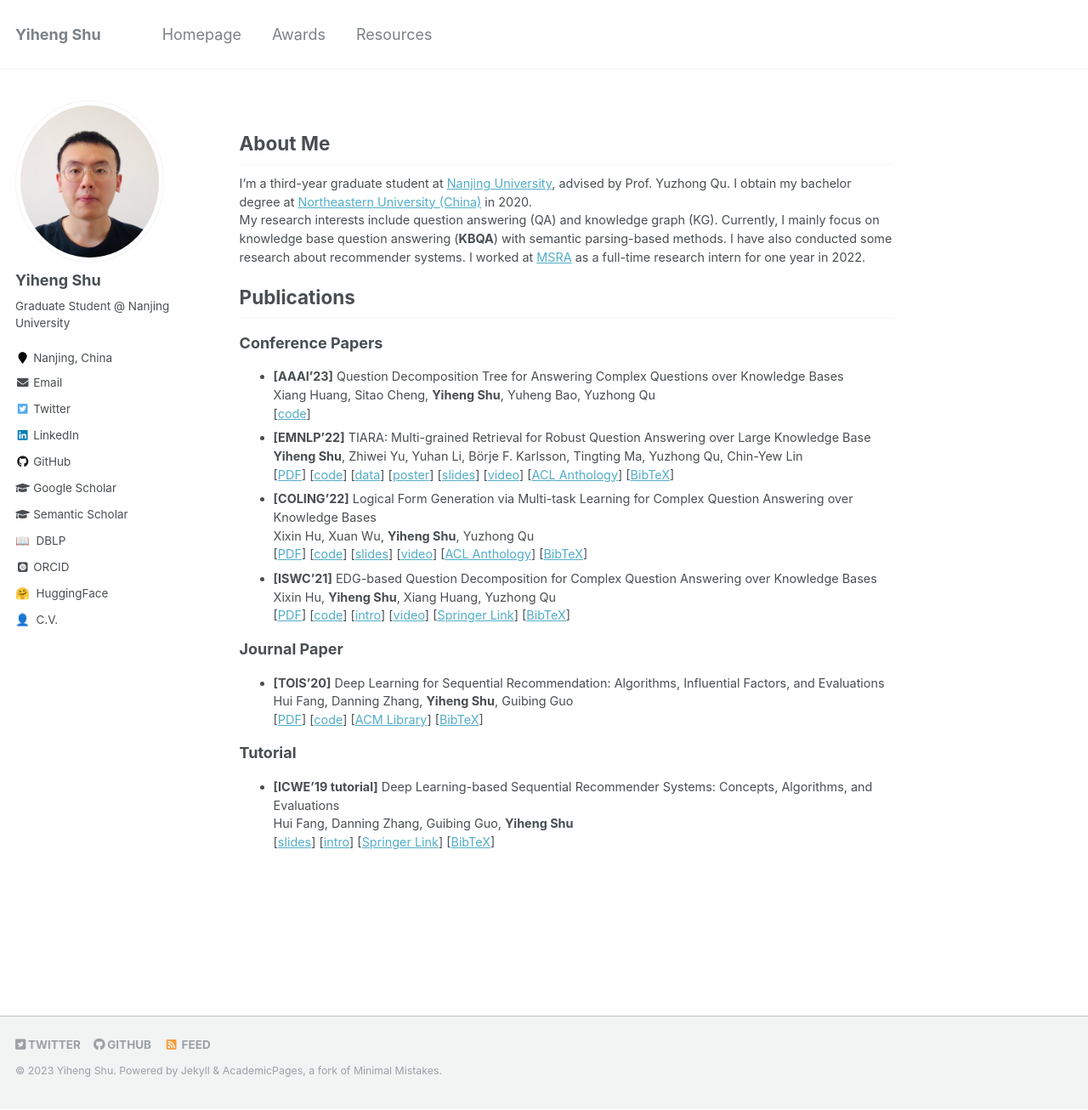
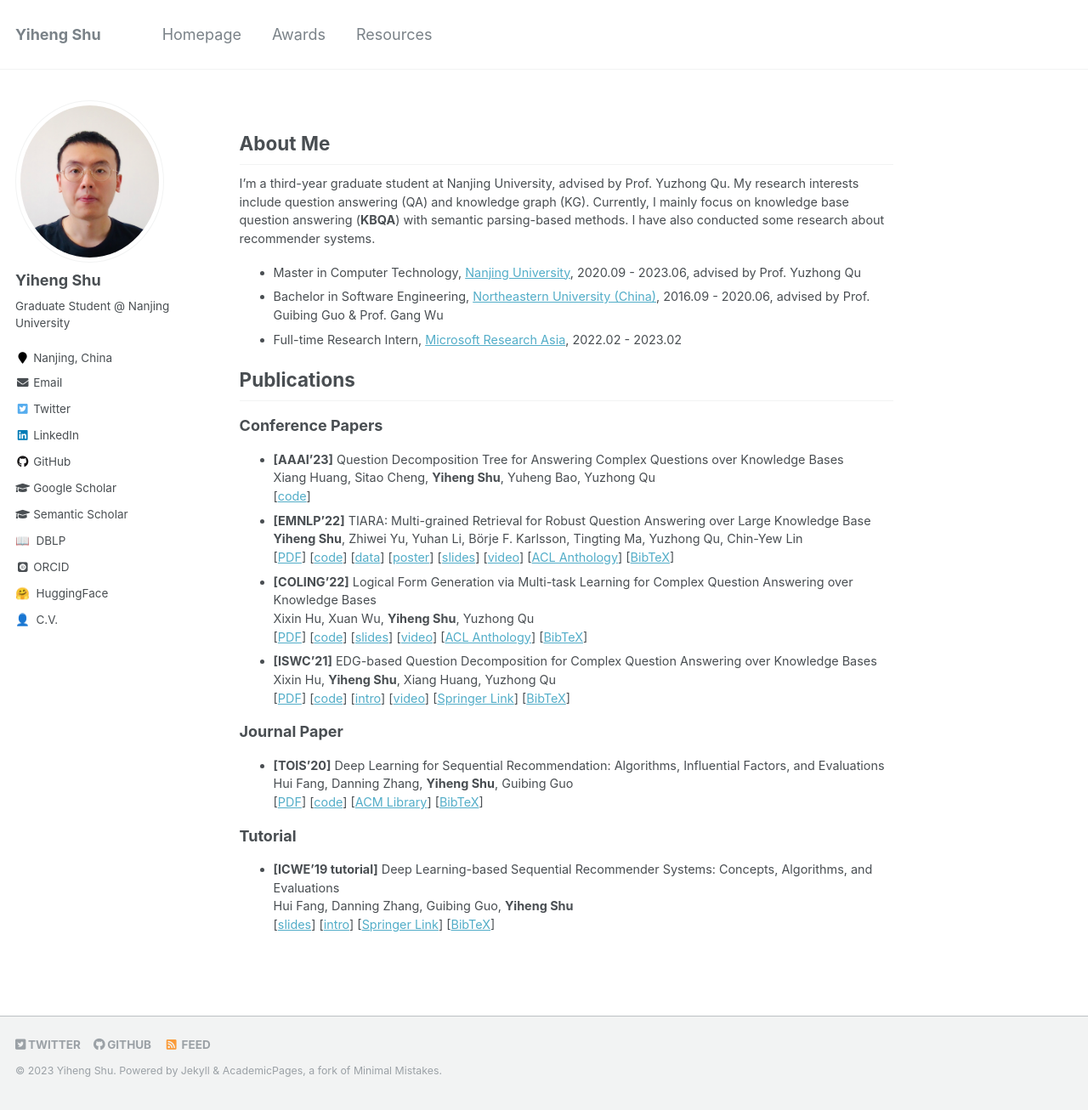
Before and after one commit to yihengshu/yihengshu.github.io, a Jekyll site: the page built from _pages/about.md, in a window 1280 px wide and 1306 px high. Shown: the whole window at 85% size. Built offline with Jekyll 4.4.1, drawn with Linux system fonts in a browser that asks for light colours; some web fonts are replaced.

Commit message:
Update about.md

```diff
--- a/_pages/about.md
+++ b/_pages/about.md
@@ -10,9 +10,12 @@ redirect_from:
 
 ## About Me
 
-I'm a third-year graduate student at [Nanjing University](https://njunju.nju.edu.cn/EN/main.htm), advised by Prof. Yuzhong Qu. I obtain my bachelor degree at [Northeastern University (China)](http://english.neu.edu.cn/) in 2020.
+I'm a third-year graduate student at Nanjing University, advised by Prof. Yuzhong Qu.
+My research interests include question answering (QA) and knowledge graph (KG). Currently, I mainly focus on knowledge base question answering (**KBQA**) with semantic parsing-based methods. I have also conducted some research about recommender systems.
 
-My research interests include question answering (QA) and knowledge graph (KG). Currently, I mainly focus on knowledge base question answering (**KBQA**) with semantic parsing-based methods. I have also conducted some research about recommender systems. I worked at [MSRA](https://www.msra.cn/) as a full-time research intern for one year in 2022.
+- Master in Computer Technology, [Nanjing University](https://njunju.nju.edu.cn/EN/main.htm), 2020.09 - 2023.06, advised by Prof. Yuzhong Qu
+- Bachelor in Software Engineering, [Northeastern University (China)](http://english.neu.edu.cn/), 2016.09 - 2020.06, advised by Prof. Guibing Guo & Prof. Gang Wu
+- Full-time Research Intern, [Microsoft Research Asia](https://www.msra.cn/), 2022.02 - 2023.02
 
 ## Publications
 
```
